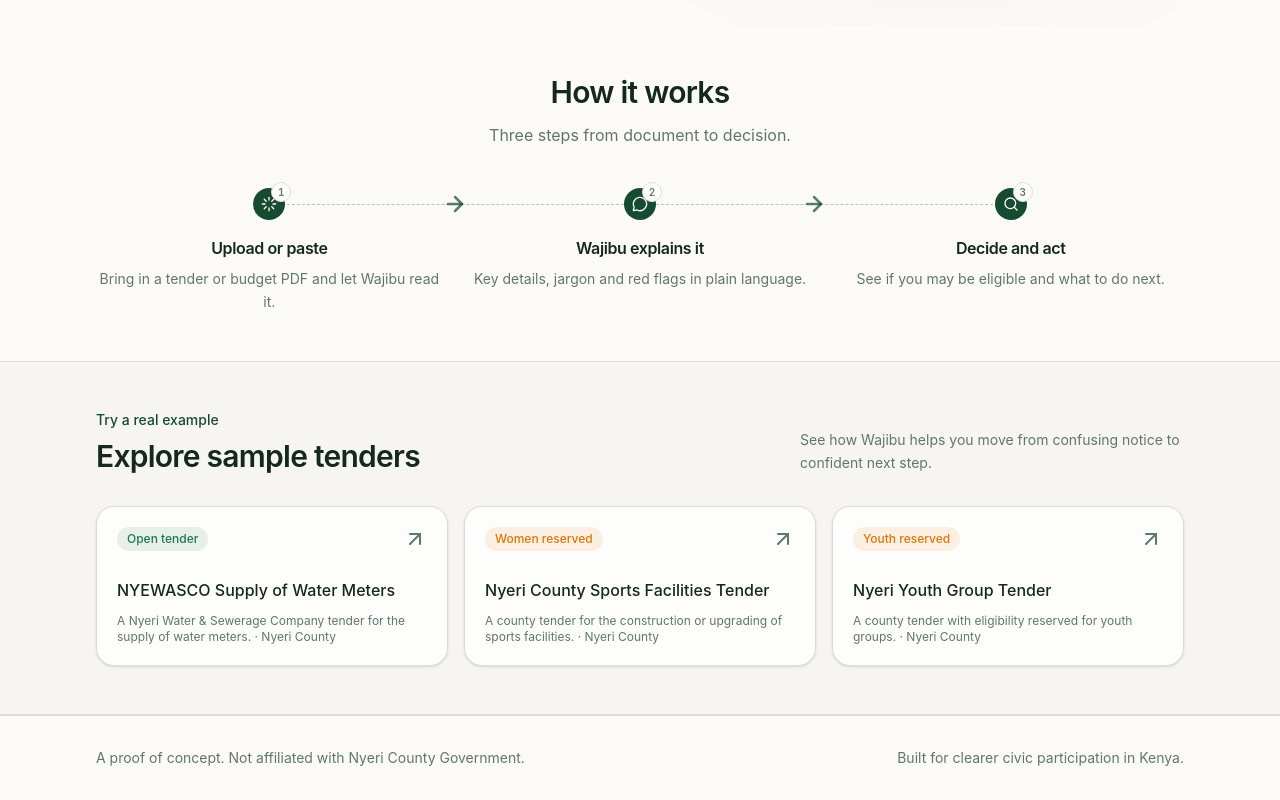
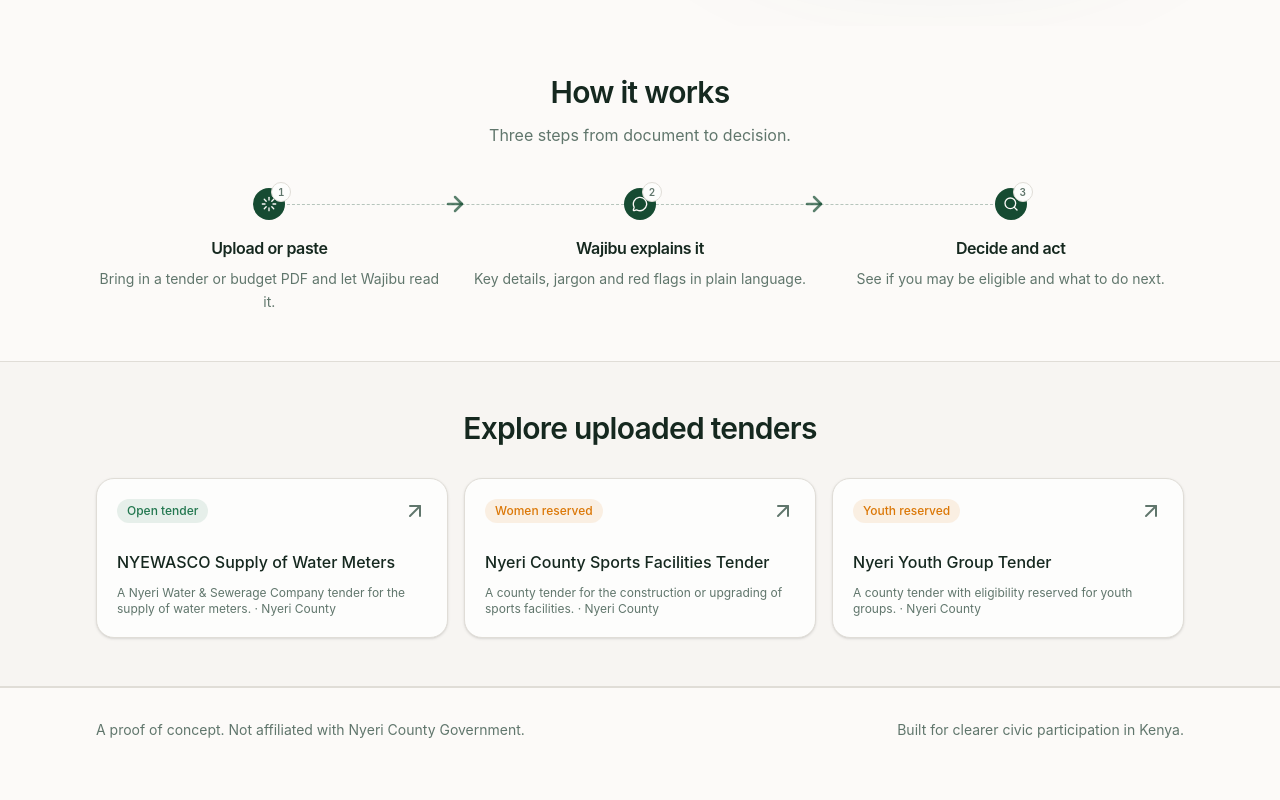
Before and after one commit to nazarenegena/wajibu, a React (Vite) app: page / in a window 1280 px wide. Shown: the part 708-1508 px from the top of the page. After the commit the page ends 1480 px from the top, so only its background shows below. Built offline with nearby package versions, Linux system fonts and the light colour scheme.

Commit message:
landing page ux final update

```diff
--- a/src/i18n/en.ts
+++ b/src/i18n/en.ts
@@ -2,7 +2,7 @@
   nav_home: 'Home',
   nav_analyse: 'Analyse',
   nav_how_works: 'How it works',
-  header_tagline: 'Public information, made useful.',
+  header_tagline: 'Read it. Understand it. Bid on it.',
   cta_analyse_doc: 'Analyse a document',
   hero_tagline:
     'Understand Nyeri County tenders in plain Swahili or English',
@@ -23,10 +23,7 @@
   home_mock_blurb:
     'Nyeri Water & Sewerage Company is looking for a registered business to supply water meters.',
   home_mock_deadline: '29 May 2026',
-  samples_eyebrow: 'Try a real example',
-  samples_h2: 'Explore sample tenders',
-  samples_desc:
-    'See how Wajibu helps you move from confusing notice to confident next step.',
+  samples_h2: 'Explore uploaded tenders',
   type_open: 'Open tender',
   type_youth: 'Youth reserved',
   type_women: 'Women reserved',
--- a/src/i18n/sw.ts
+++ b/src/i18n/sw.ts
@@ -4,7 +4,7 @@
   nav_home: 'Nyumbani',
   nav_analyse: 'Chambua',
   nav_how_works: 'Inavyofanya kazi',
-  header_tagline: 'Taarifa za umma, zilizofanywa kuwa muhimu.',
+  header_tagline: 'Soma. Elewa. Omba.',
   cta_analyse_doc: 'Chambua hati',
   hero_tagline:
     'Elewa zabuni za Kaunti ya Nyeri kwa Kiswahili rahisi au Kiingereza',
@@ -25,10 +25,7 @@
   home_mock_blurb:
     'Kampuni ya maji na maji taka ya Nyeri inatafuta biashara iliyosajiliwa kusambaza mita za maji.',
   home_mock_deadline: '29 Mei 2026',
-  samples_eyebrow: 'Jaribu mfano halisi',
   samples_h2: 'Chunguza zabuni za mfano',
-  samples_desc:
-    'Ona jinsi Wajibu anavyokusaidia kutoka ilani ngumu hadi hatua ya uhakika.',
   type_open: 'Zabuni ya wazi',
   type_youth: 'Imehifadhiwa kwa vijana',
   type_women: 'Imehifadhiwa kwa wanawake',
--- a/src/pages/Home.tsx
+++ b/src/pages/Home.tsx
@@ -109,7 +109,7 @@
       </section>
 
       <section id="how-it-works" className="scroll-mt-24">
-        <div className="mx-auto max-w-6xl px-5 pb-12 pt-12 lg:px-8">
+        <div className="mx-auto max-w-6xl px-5 py-12 lg:px-8">
           <div className="mb-10 text-center">
             <h2 className="text-3xl font-semibold tracking-tight">
               {t("how_title")}
@@ -167,17 +167,13 @@
       >
         <div className="mx-auto max-w-6xl px-5 py-12 lg:px-8">
           <div className="mb-8 flex flex-col gap-3 sm:flex-row sm:items-end sm:justify-between">
-            <div>
-              <p className="text-sm font-medium text-primary">
-                {t("samples_eyebrow")}
-              </p>
-              <h2 className="mt-2 text-3xl font-semibold tracking-tight">
+
+
+              <h2 className="w-full text-3xl font-semibold tracking-tight text-center">
                 {t("samples_h2")}
               </h2>
-            </div>
-            <p className="max-w-sm text-sm leading-relaxed text-muted-foreground">
-              {t("samples_desc")}
-            </p>
+
+
           </div>
           <div className="grid gap-4 md:grid-cols-3">
             {samples.map((sample) => (
```
